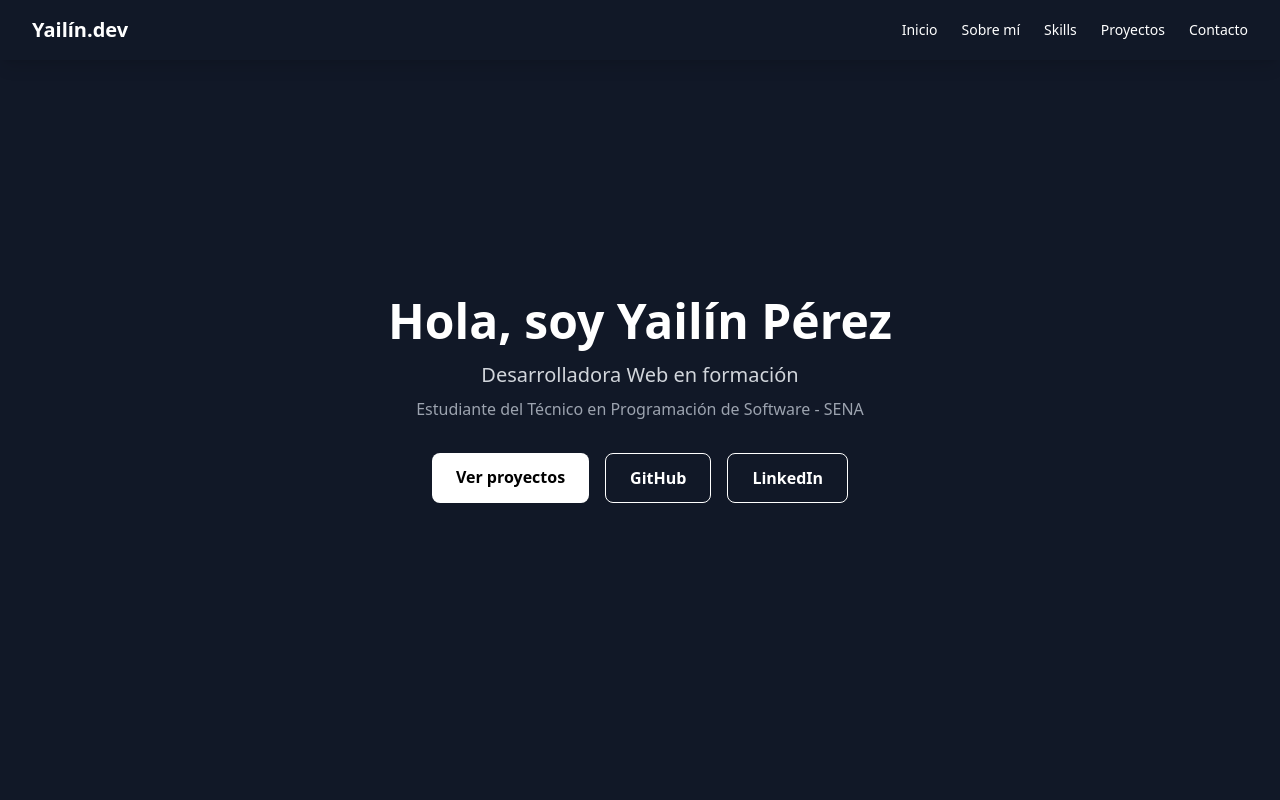
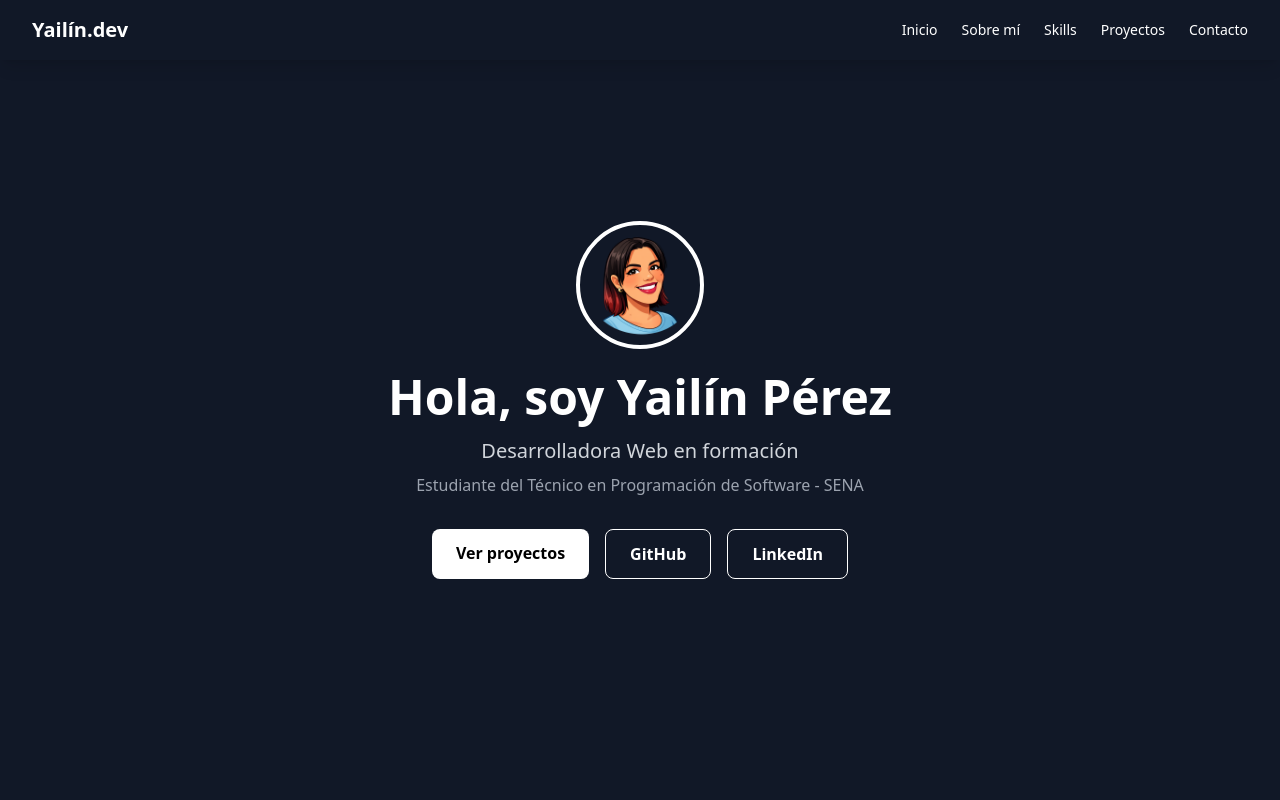
Before and after one commit to yailinpvdev/portfolio, a React (Vite) app: page / in a window 1280 px wide. Shown: the top 800 px of the page. Built offline with nearby package versions, Linux system fonts and the light colour scheme.

Commit message:
feat: add profile image to hero section

```diff
--- a/src/components/Hero.jsx
+++ b/src/components/Hero.jsx
@@ -1,9 +1,18 @@
+import profileImg from "../assets/profile.png"
+
 function Hero() {
   return (
     <section
       id="home"
       className="min-h-screen flex flex-col items-center justify-center bg-gray-900 text-white text-center px-6"
     >
+
+      <img
+        src={profileImg}
+        alt="Yailín Pérez"
+        className="w-32 h-32 rounded-full mb-6 border-4 border-white object-cover"
+      />
+
       <h1 className="text-5xl font-bold mb-4">
         Hola, soy Yailín Pérez
       </h1>
@@ -42,6 +51,7 @@ function Hero() {
         </a>
 
       </div>
+
     </section>
   )
 }
```
Also changed, not shown: src/assets/profile.png (added).
